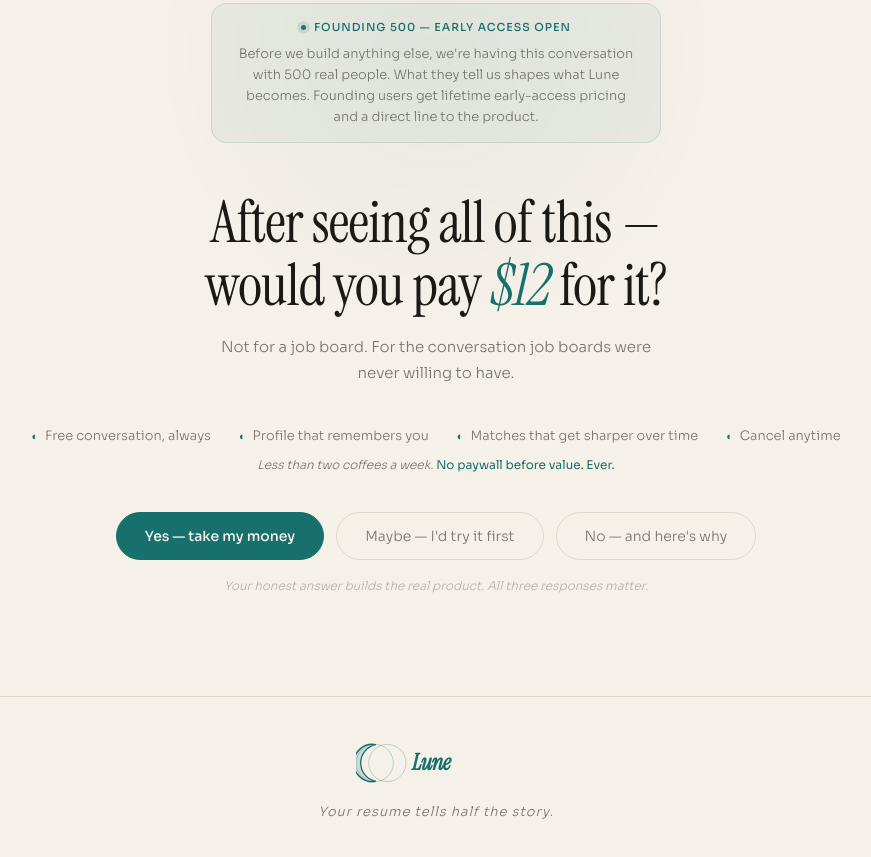
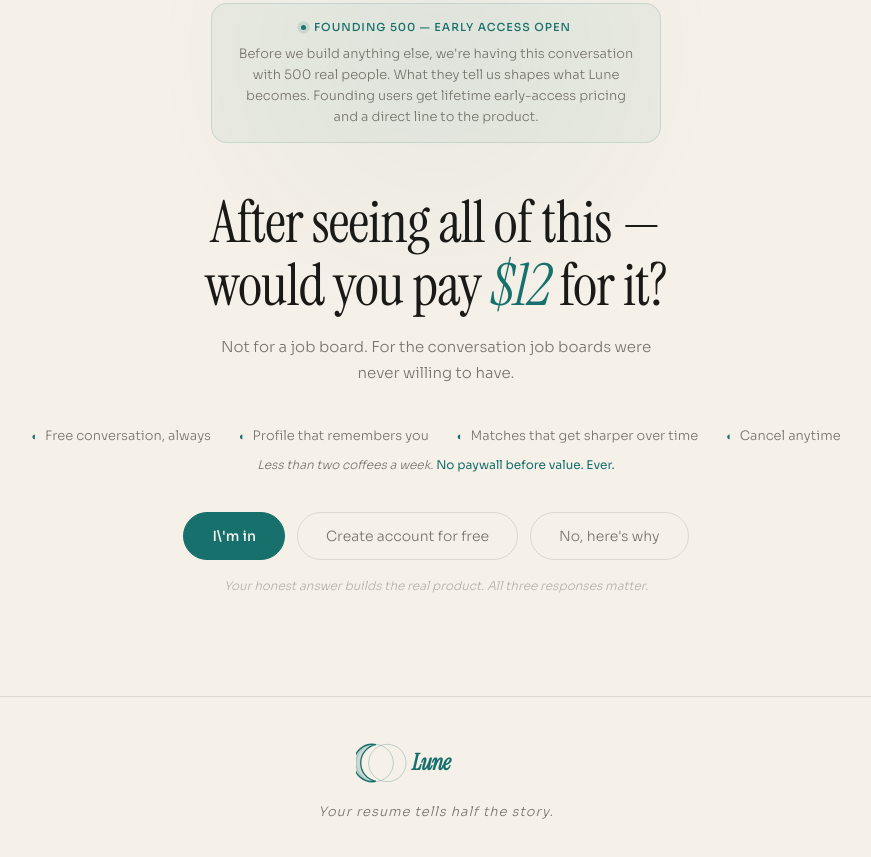
Before and after one commit to nbj2/Puzzle, a plain HTML site: page index.html in a window 1280 px wide. Shown: the part 6401-7258 px from the top of the page, without its empty margins (204-1075 px from the left). Drawn offline with Linux system fonts and the light colour scheme.

Commit message:
Update index.html

```diff
--- a/index.html
+++ b/index.html
@@ -544,9 +544,9 @@ footer { text-align:center; padding:40px 24px 48px; border-top:1px solid var(--b
       <div style="font-size:12px;color:var(--muted);font-style:italic;margin-bottom:36px;">Less than two coffees a week. <strong style="color:var(--accent);font-style:normal;font-weight:400;">No paywall before value. Ever.</strong></div>
 
       <div class="vote-buttons">
-        <button class="vote-btn yes" id="voteYes">Yes — take my money</button>
-        <button class="vote-btn" id="voteMaybe">Maybe — I'd try it first</button>
-        <button class="vote-btn" id="voteNo">No — and here's why</button>
+        <button class="vote-btn yes" id="voteYes">I\'m in</button>
+        <button class="vote-btn" id="voteMaybe">Create account for free</button>
+        <button class="vote-btn" id="voteNo">No, here's why</button>
       </div>
       <div class="vote-honest">Your honest answer builds the real product. All three responses matter.</div>
     </div>
@@ -558,8 +558,8 @@ footer { text-align:center; padding:40px 24px 48px; border-top:1px solid var(--b
     </div>
     <div class="response-block" id="r-maybe">
       <div class="response-icon">👀</div>
-      <div class="response-title">Fair. Try it first.</div>
-      <div class="response-text">The conversation is always free. No paywall before value.</div>
+      <div class="response-title">Start for free.</div>
+      <div class="response-text">The conversation is free. No resume, no signup required.</div>
       <button class="response-cta" id="maybeConvoBtn">Take the free conversation →</button>
     </div>
     <div class="response-block" id="r-no">
```
